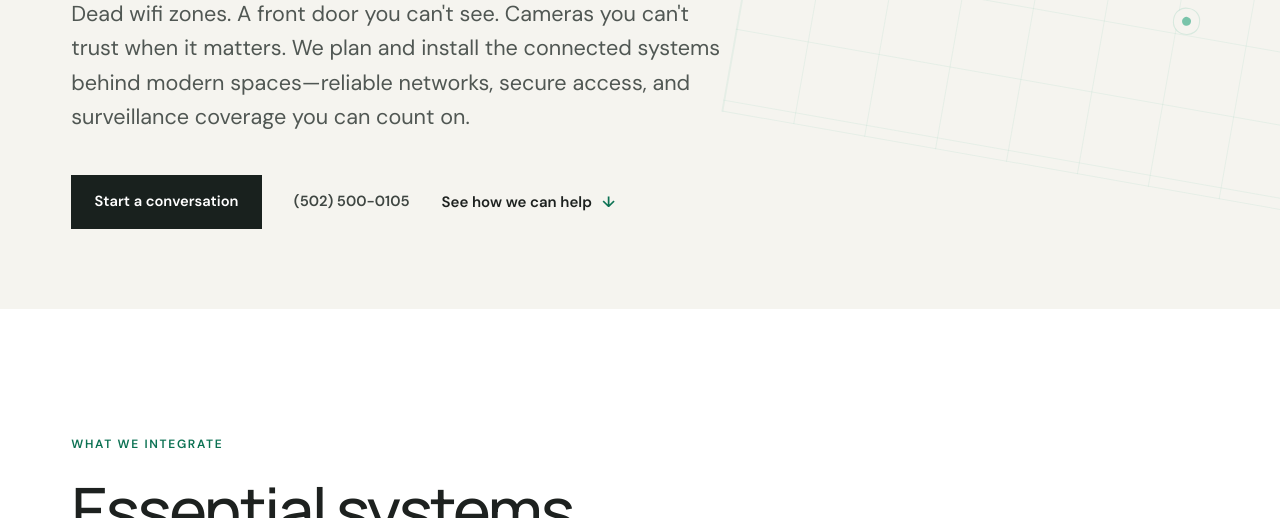
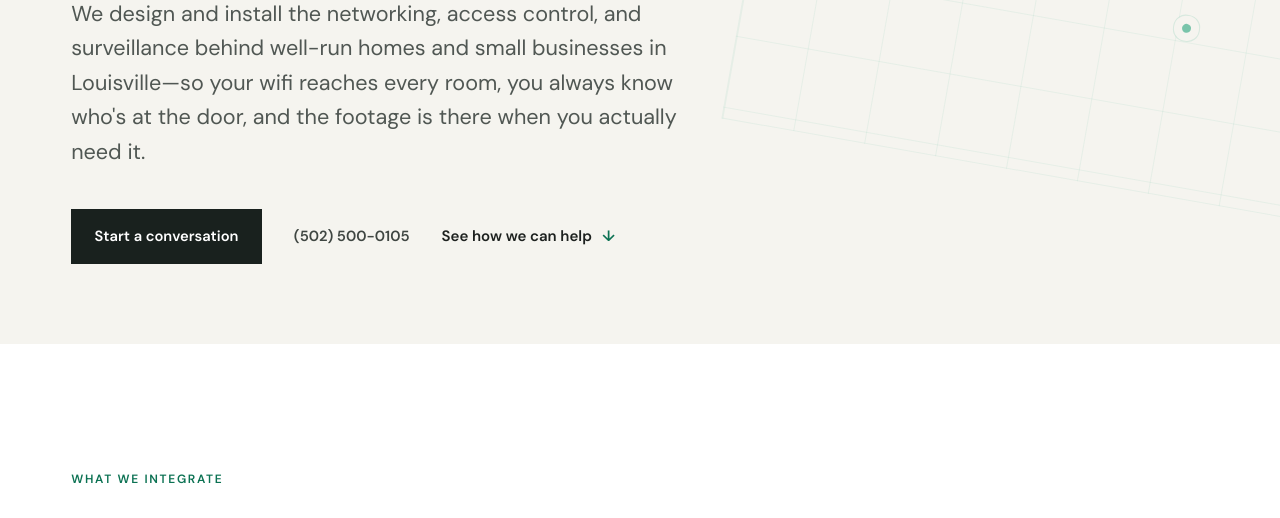
Before and after one commit to Blyx-Ventures/blyxventures.com, a website built with Vite: page index.html in a window 1280 px wide. Shown: the part 582-1100 px from the top of the page. Built offline with nearby package versions, Linux system fonts and the light colour scheme.

Commit message:
Rewrite hero copy to read less like ad copy
Previous paragraph stacked pain points as punchy ad fragments followed
by a generic "count on" closer. Reframed around what we do, for whom,
and the concrete outcome instead.

Co-Authored-By: Claude Sonnet 5 <noreply@anthropic.com>

```diff
--- a/index.html
+++ b/index.html
@@ -105,7 +105,7 @@
       <div class="container hero-inner">
         <p class="eyebrow">Louisville · Residential + light commercial</p>
         <h1>Infrastructure that makes your space <em>work smarter.</em></h1>
-        <p class="hero-copy">Dead wifi zones. A front door you can't see. Cameras you can't trust when it matters. We plan and install the connected systems behind modern spaces—reliable networks, secure access, and surveillance coverage you can count on.</p>
+        <p class="hero-copy">We design and install the networking, access control, and surveillance behind well-run homes and small businesses in Louisville—so your wifi reaches every room, you always know who's at the door, and the footage is there when you actually need it.</p>
         <div class="hero-actions">
           <a class="button button-primary" href="#contact">Start a conversation</a>
           <a class="phone-link" data-contact="phone" href="tel:+15025000105">(502) 500-0105</a>
```
